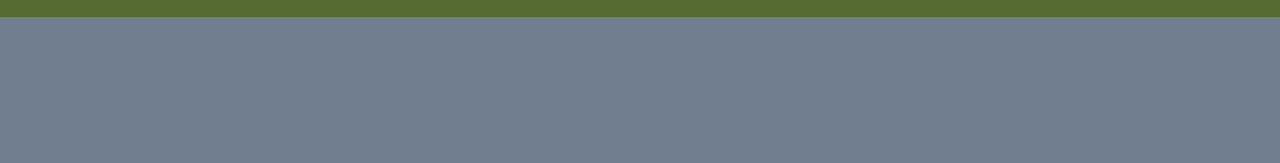
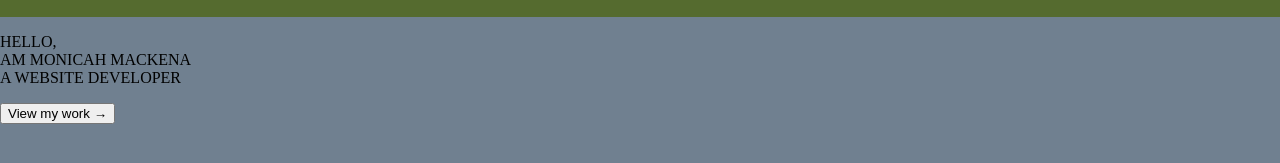
Before and after one commit to MACKENA05/My-First-Website, a plain HTML site: page index.html in a window 1280 px wide. Shown: the part 123-286 px from the top of the page. Drawn offline with Linux system fonts and the light colour scheme.

Commit message:
updates home section

```diff
--- a/index.html
+++ b/index.html
@@ -21,7 +21,13 @@
         </div>
     </header>
     <main>
+        <section id="HOME" class="section" >
+            <p>HELLO, <br>AM MONICAH MACKENA <br> <span>A WEBSITE DEVELOPER</span></p>
+            <button href="https://github.com/MACKENA05"target="_blank">View my work &rarr; </button>
+   </section>
+   <section>
 
+   </section>
     </main>
     <script src="./script.js"></script>
 </body>
```
